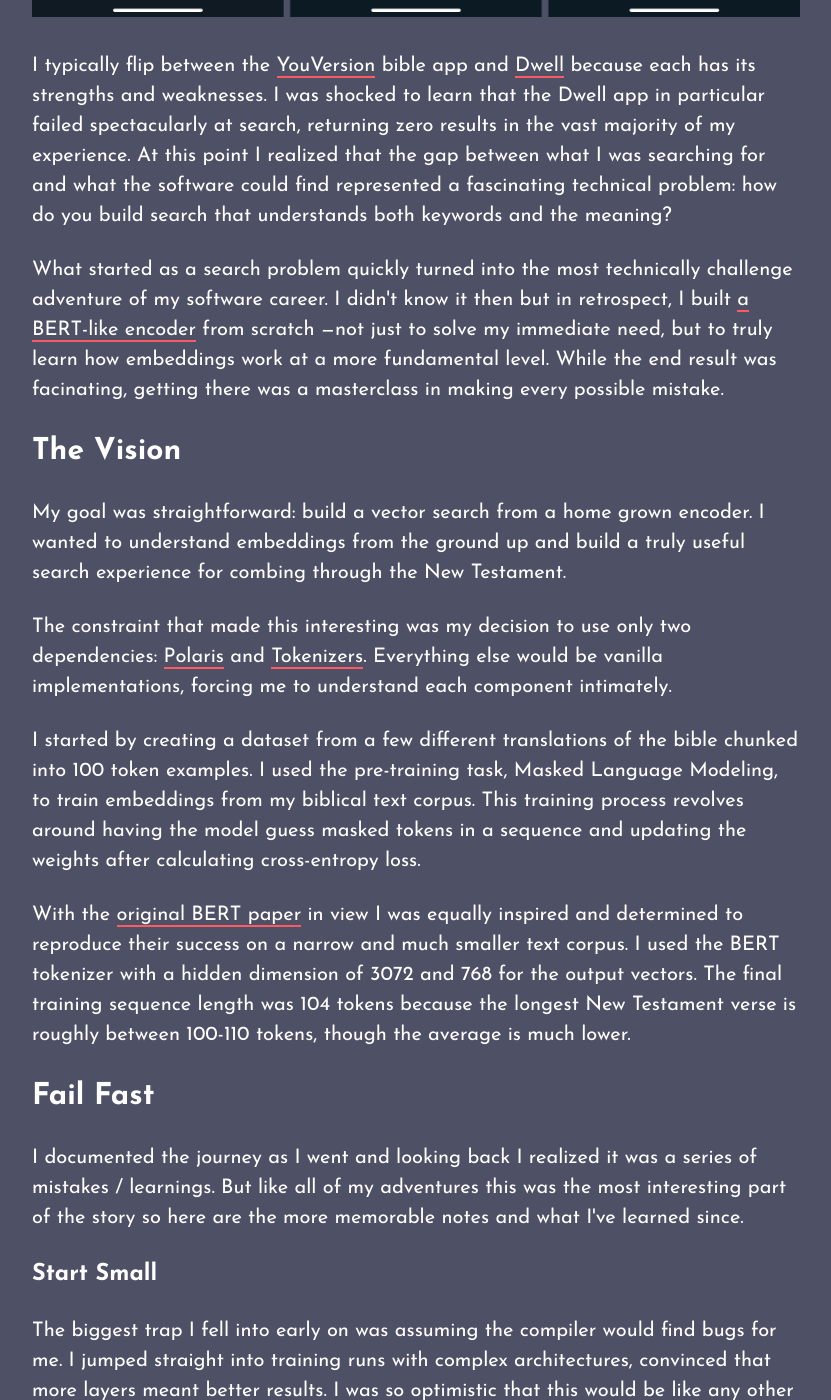
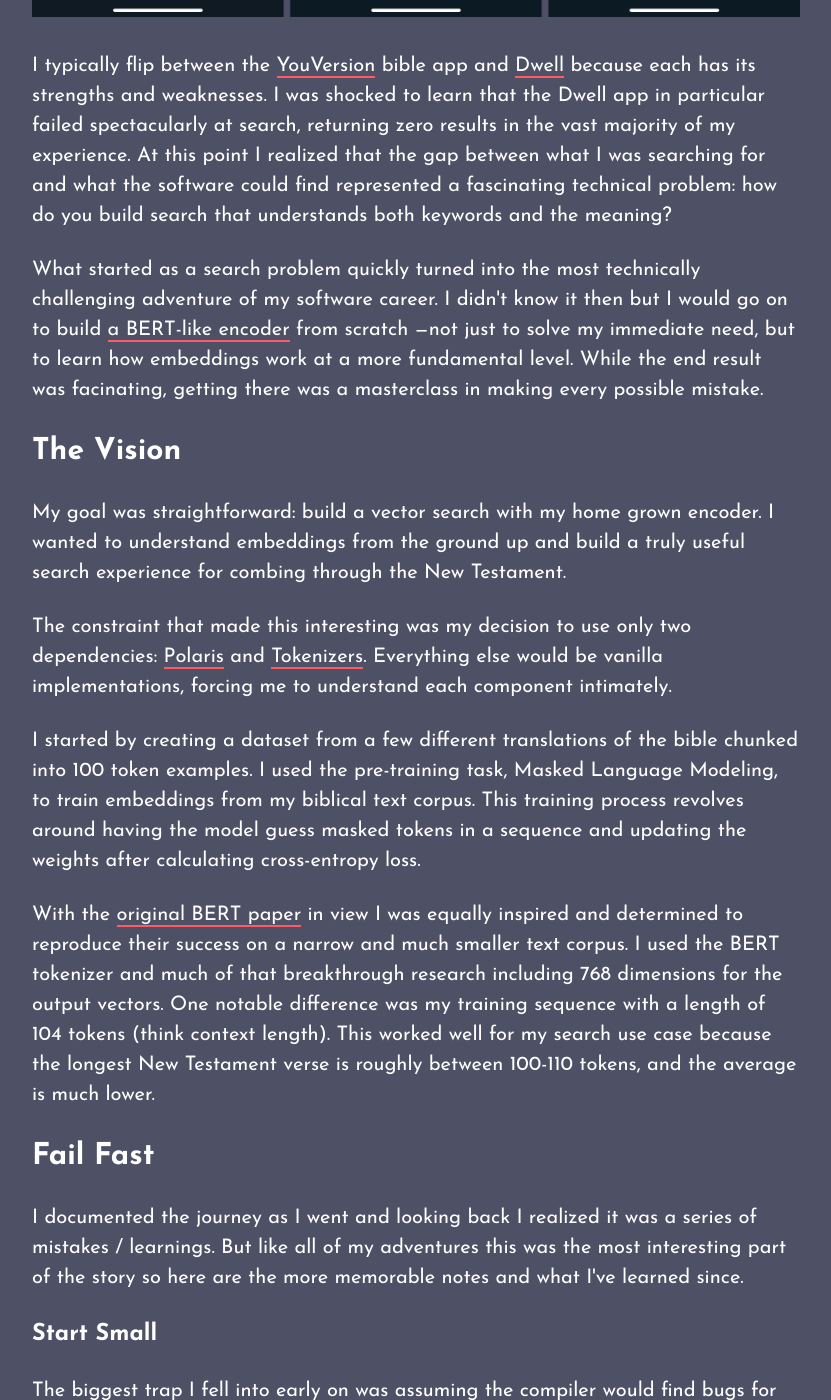
Before and after one commit to toranb/toranb.github.io, a Jekyll site: the page built from _posts/2025-06-22-bert-from-scratch-with-nx.html, in a window 1280 px wide and 1400 px high, scrolled down 996 px. Shown: the whole window, without its empty margins (224-1055 px from the left). Built offline with Jekyll 4.4.1, drawn with Linux system fonts in a browser that asks for light colours; Markdown is read by kramdown in place of the engine named in the settings.

Commit message:
Update 2025-06-22-bert-from-scratch-with-nx.html
cleanup a few sentences

```diff
--- a/_posts/2025-06-22-bert-from-scratch-with-nx.html
+++ b/_posts/2025-06-22-bert-from-scratch-with-nx.html
@@ -12,17 +12,17 @@ categories: blog archive
 
 <p>I typically flip between the <a href="https://www.youversion.com/">YouVersion</a> bible app and <a href="https://dwellapp.io/">Dwell</a> because each has its strengths and weaknesses. I was shocked to learn that the Dwell app in particular failed spectacularly at search, returning zero results in the vast majority of my experience. At this point I realized that the gap between what I was searching for and what the software could find represented a fascinating technical problem: how do you build search that understands both keywords and the meaning?</p>
 
-<p>What started as a search problem quickly turned into the most technically challenge adventure of my software career. I didn't know it then but in retrospect, I built <a href="https://github.com/toranb/encoder-search">a BERT-like encoder</a> from scratch —not just to solve my immediate need, but to truly learn how embeddings work at a more fundamental level. While the end result was facinating, getting there was a masterclass in making every possible mistake.</p>
+<p>What started as a search problem quickly turned into the most technically challenging adventure of my software career. I didn't know it then but I would go on to build <a href="https://github.com/toranb/encoder-search">a BERT-like encoder</a> from scratch —not just to solve my immediate need, but to learn how embeddings work at a more fundamental level. While the end result was facinating, getting there was a masterclass in making every possible mistake.</p>
 
 <h2>The Vision</h2>
 
-<p>My goal was straightforward: build a vector search from a home grown encoder. I wanted to understand embeddings from the ground up and build a truly useful search experience for combing through the New Testament.</p>
+<p>My goal was straightforward: build a vector search with my home grown encoder. I wanted to understand embeddings from the ground up and build a truly useful search experience for combing through the New Testament.</p>
 
 <p>The constraint that made this interesting was my decision to use only two dependencies: <a href="https://github.com/elixir-nx/polaris">Polaris</a> and <a href="https://github.com/elixir-nx/tokenizers">Tokenizers</a>. Everything else would be vanilla implementations, forcing me to understand each component intimately.</p>
 
 <p>I started by creating a dataset from a few different translations of the bible chunked into 100 token examples. I used the pre-training task, Masked Language Modeling, to train embeddings from my biblical text corpus. This training process revolves around having the model guess masked tokens in a sequence and updating the weights after calculating cross-entropy loss.</p>
 
-<p>With the <a href="https://arxiv.org/abs/1810.04805">original BERT paper</a> in view I was equally inspired and determined to reproduce their success on a narrow and much smaller text corpus. I used the BERT tokenizer with a hidden dimension of 3072 and 768 for the output vectors. The final training sequence length was 104 tokens because the longest New Testament verse is roughly between 100-110 tokens, though the average is much lower.</p>
+<p>With the <a href="https://arxiv.org/abs/1810.04805">original BERT paper</a> in view I was equally inspired and determined to reproduce their success on a narrow and much smaller text corpus. I used the BERT tokenizer and much of that breakthrough research including 768 dimensions for the output vectors. One notable difference was my training sequence with a length of 104 tokens (think context length). This worked well for my search use case because the longest New Testament verse is roughly between 100-110 tokens, and the average is much lower.</p>
 
 <h2>Fail Fast</h2>
 
```
